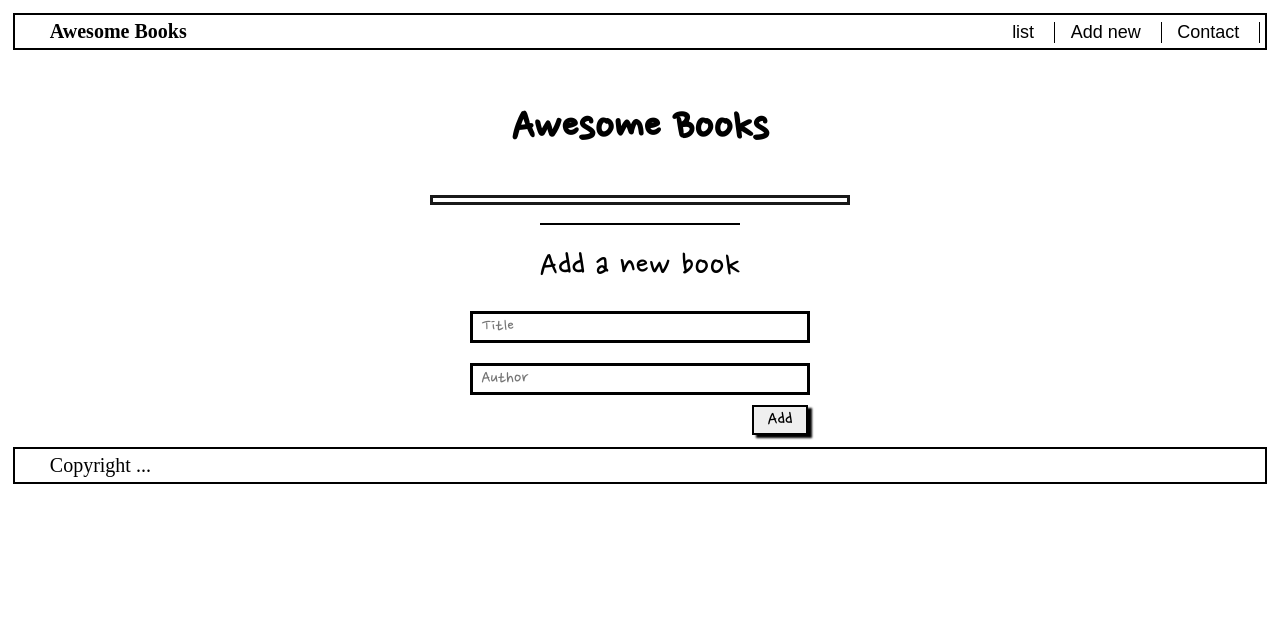
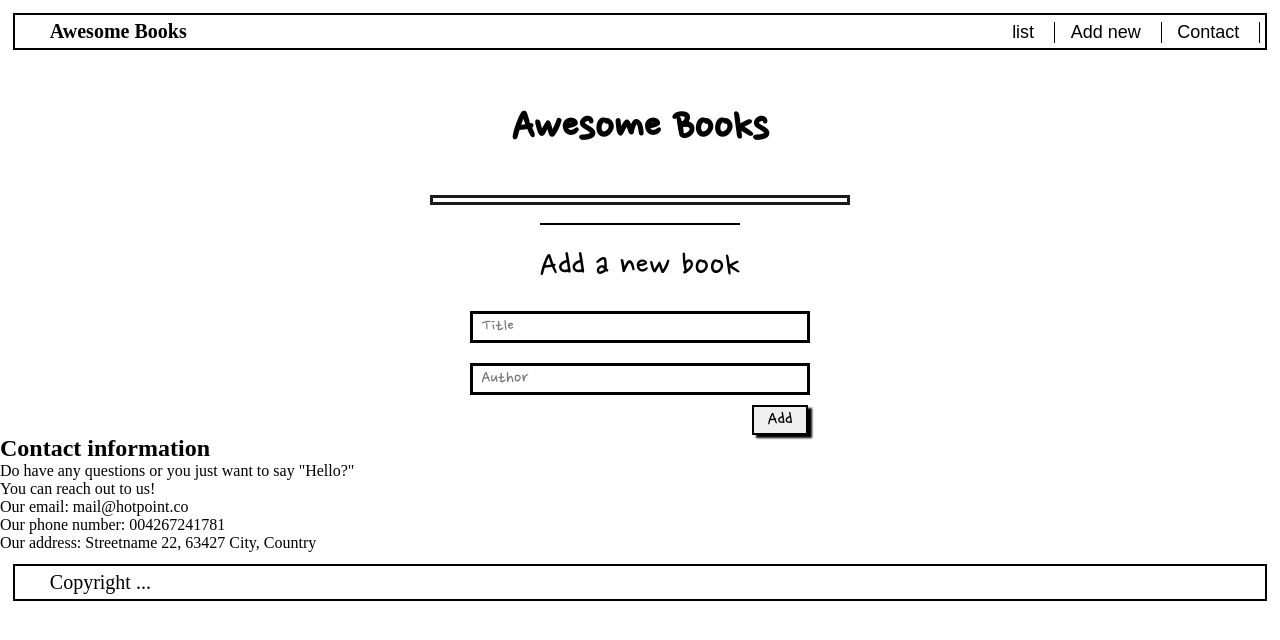
Before and after one commit to MargaretTechworld/Awesome-Books, a website: page index.html in a window 1280 px wide. Drawn offline with Linux system fonts and the light colour scheme.

Commit message:
Update index.html

```diff
--- a/index.html
+++ b/index.html
@@ -33,6 +33,19 @@
     <input class="input-field2" type="text" placeholder="Author"/><br><br>
     <button type="button" class="add-button">Add</button>
   </form>
+
+  <section class="section-3">
+    <div class="contact-container">
+      <h2 class="contact-header">Contact information</h2>
+      <p class="contact-text">Do have any questions or you just want to say "Hello?"<br>You can reach out to us!</p>
+      <ul class="contact-list">
+        <li class="list-1">Our email: mail@hotpoint.co</li>
+        <li class="list-2">Our phone number: 004267241781</li>
+        <li class="list-3">Our address: Streetname 22, 63427 City, Country</li>
+      </ul>
+    </div>
+  </section>
+
 <footer class="footer">
   <nav class="ft-nav-bar">
     <a class="ft-nav-links" href="">Copyright     ...</a>
```
